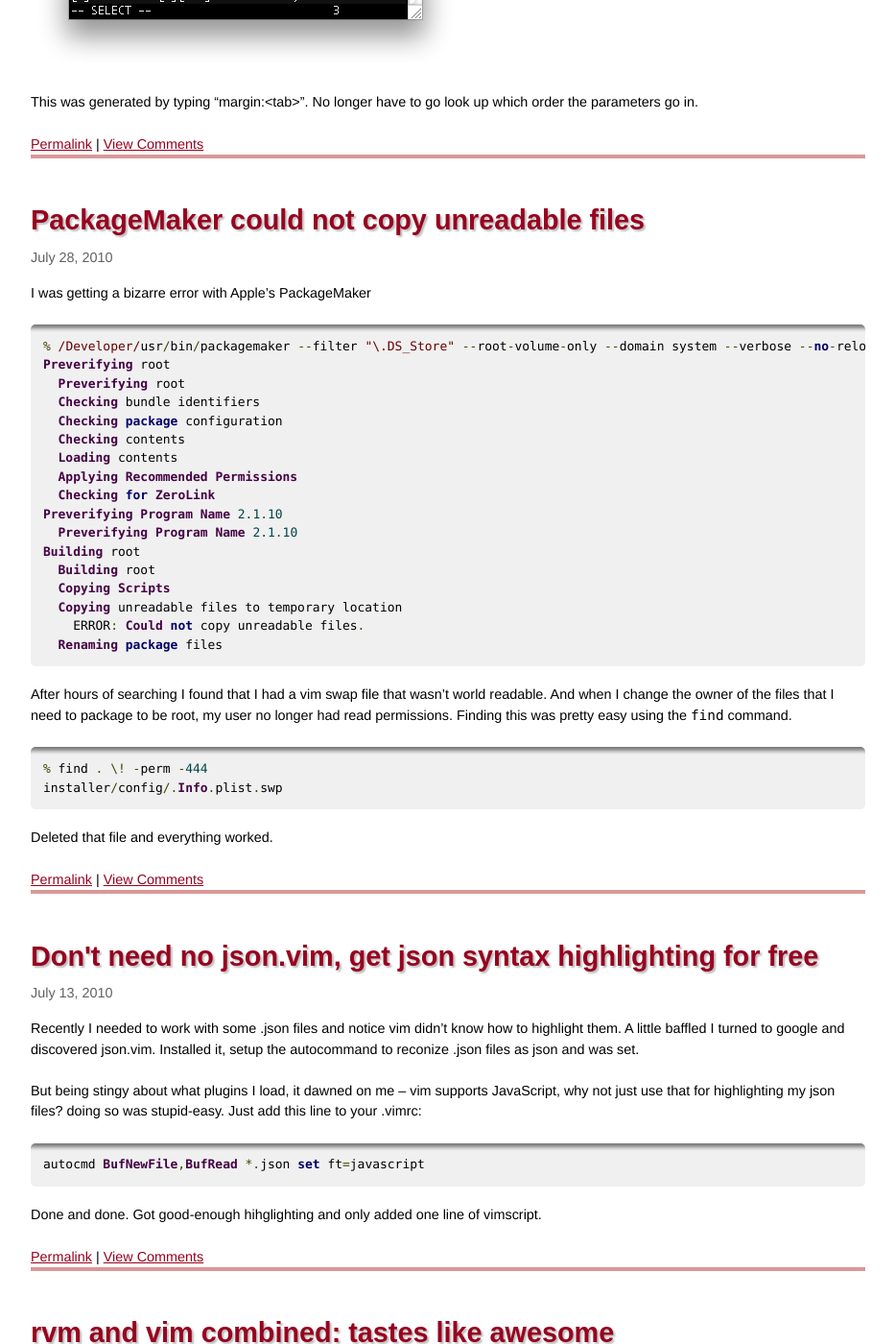
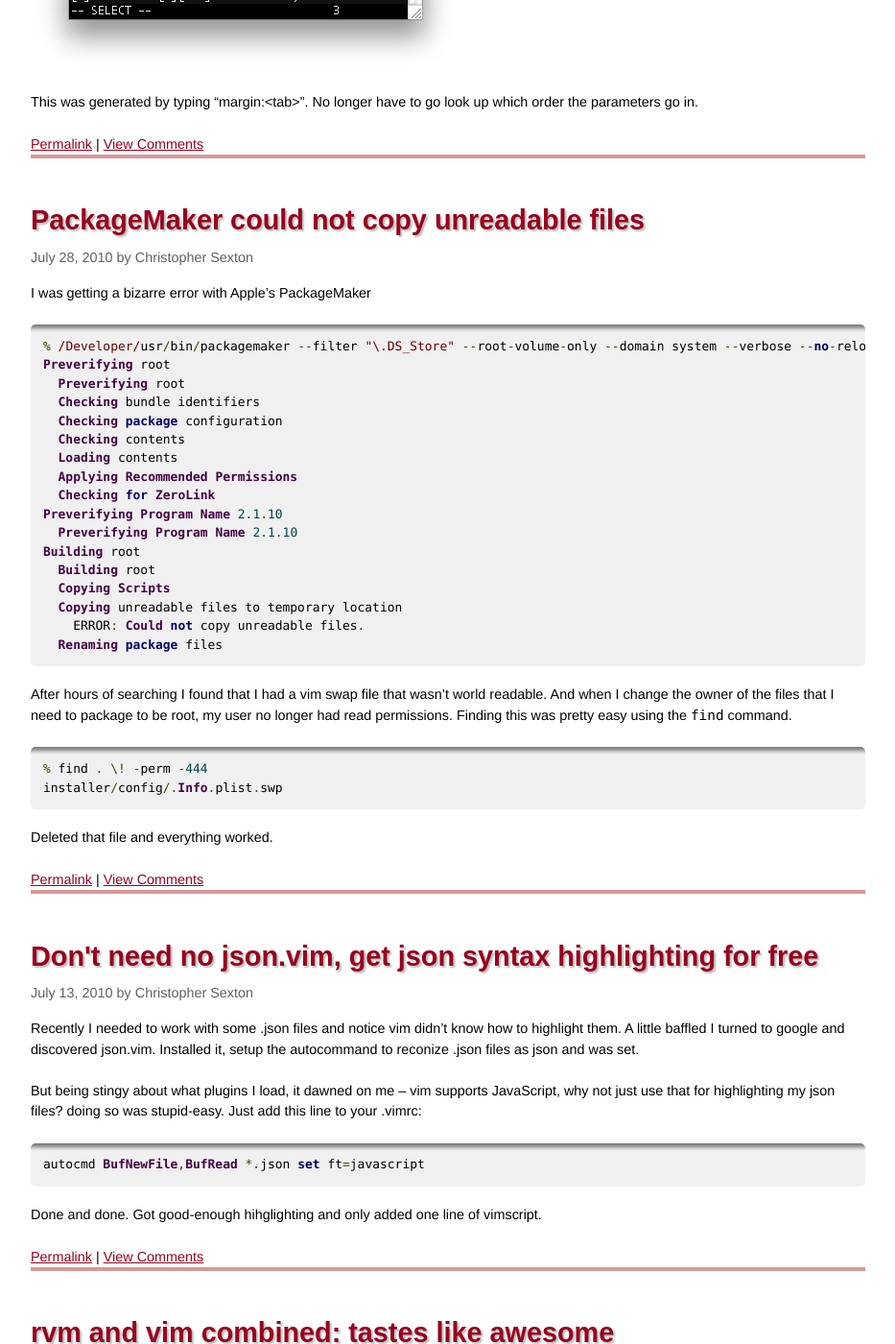
Before and after one commit to csexton/codeography.com, a Jekyll site: the page built from index.html, in a window 1280 px wide and 1400 px high, scrolled down 2700 px. Shown: the whole window at 96% size, without its empty margins (173-1106 px from the left). Built offline with Jekyll 4.4.1, drawn with Linux system fonts in a browser that asks for light colours; nearby versions of some CDN libraries; some web fonts are replaced; comment, search, counter and statistics services are not loaded; some of the changed text lies outside the part shown.

Commit message:
Adding byline

```diff
--- a/_includes/post.html
+++ b/_includes/post.html
@@ -1,6 +1,6 @@
 <div class='entry'>
   <h2 class='title'>{{ post.title }}</h2>
-  <div class='byline'>{{ post.date | date:"%B %d, %Y" }}</div>
+  <div class='byline'>{{ post.date | date:"%B %d, %Y" }} by Christopher Sexton</div>
   <div class='body'>
     {% if hide_extended %}
     {{ post.content }}
--- a/_layouts/post.html
+++ b/_layouts/post.html
@@ -3,7 +3,7 @@ layout: base
 ---
 <div class='entry'>
   <h2 class='title'>{{ page.title }}</h2>
-  <div class='byline'>{{ page.date | date:"%B %d, %Y" }}</div>
+  <div class='byline'>{{ page.date | date:"%B %d, %Y" }} by Christopher Sexton</div>
   <div class='body'>
     {{ content }}
   </div>
```
